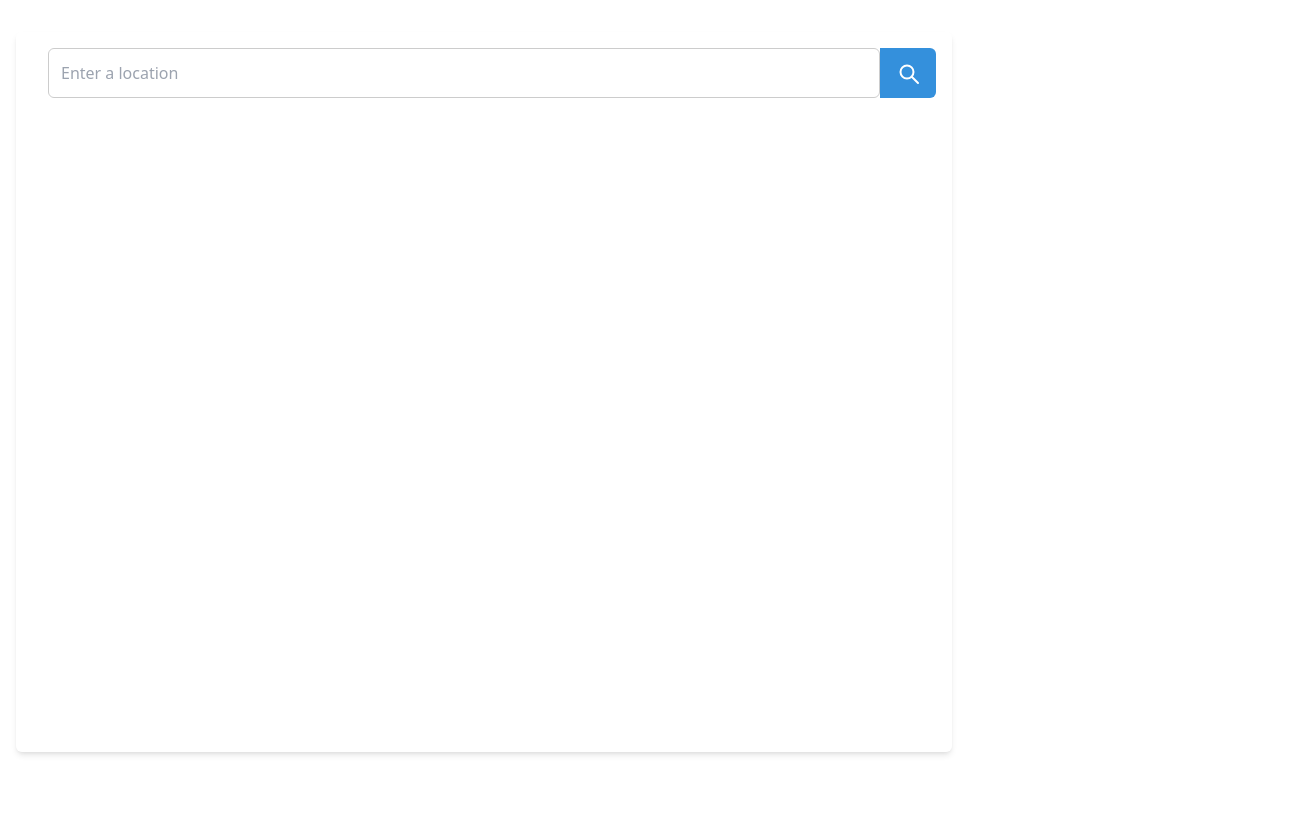
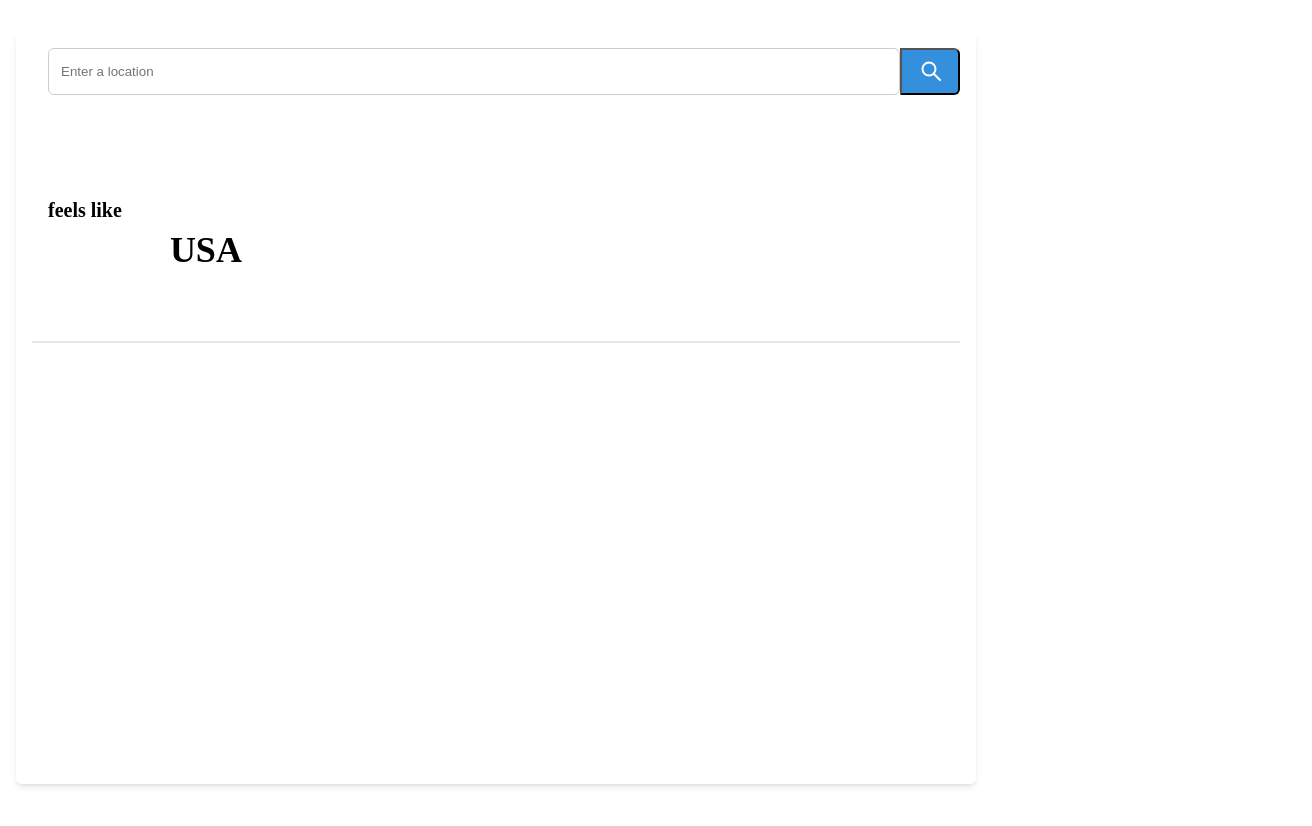
Before and after one commit to aliceavien/final_mis_455, a plain HTML site: page index.html in a window 1280 px wide. Shown: the whole page, 1312 px wide, since content can reach past the window. Drawn offline with nearby package versions, Linux system fonts and the light colour scheme.

Commit message:
search box

```diff
--- a/index.html
+++ b/index.html
@@ -7,7 +7,6 @@
     <meta http-equiv="X-UA-Compatible" content="ie=edge">
     <link rel="shortcut icon" href="rain.png" type="image/x-icon">
     <title>Weather Forecast</title>
-    <link href="https://cdn.jsdelivr.net/npm/tailwindcss/dist/tailwind.min.css" rel="stylesheet">
     <link rel="stylesheet" href="style.css">
 
 </head>
@@ -29,6 +28,18 @@
                         </svg>
                     </button>
                 </div>
+                <div class="search-result">
+                    <div class="temp-box">
+                        <div id="temp" class="temp"></div>
+                        <div class="feels">feels like <span id="feels"></span></div>
+                    </div>
+                    <div class="place-info">
+                        <h2 id="place" class="place-name">USA</h2>
+                    </div>
+                    <div class="main-container" id="main">
+                    </div>
+
+                </div>
 
             </div>
         </div>
--- a/style.css
+++ b/style.css
@@ -62,7 +62,54 @@ body {
 .submit-button:hover {
     background-color: #3182c8;
 }
+
 .svg-icon {
     width: 1.5rem;
     height: 1.5rem;
-  }
+}
+
+.search-result {
+    display: flex;
+    margin-top: 6rem;
+    padding-bottom: 2rem;
+    border-bottom: 2px solid #e2e8f0;
+}
+
+.temp-box {
+    padding: 0.5rem 1rem;
+}
+
+.temp {
+    font-size: 2.25rem;
+    font-weight: bold;
+}
+
+.feels {
+    font-size: 1.25rem;
+    font-weight: bold;
+}
+
+.place-info {
+    padding-top: 0.5rem;
+    padding-right: 1rem;
+    padding-bottom: 0.5rem;
+    padding-left: 1rem;
+    text-align: center;
+}
+
+.place-name {
+    font-size: 2.25rem;
+    font-weight: bold;
+    padding-left: 1rem;
+    padding-right: 1rem;
+}
+
+.main-container {
+    padding-top: 0.5rem;
+    padding-right: 1rem;
+    padding-bottom: 0.5rem;
+    padding-left: 1rem;
+    display: flex;
+    flex-direction: column;
+    align-items: flex-end;
+}
```
